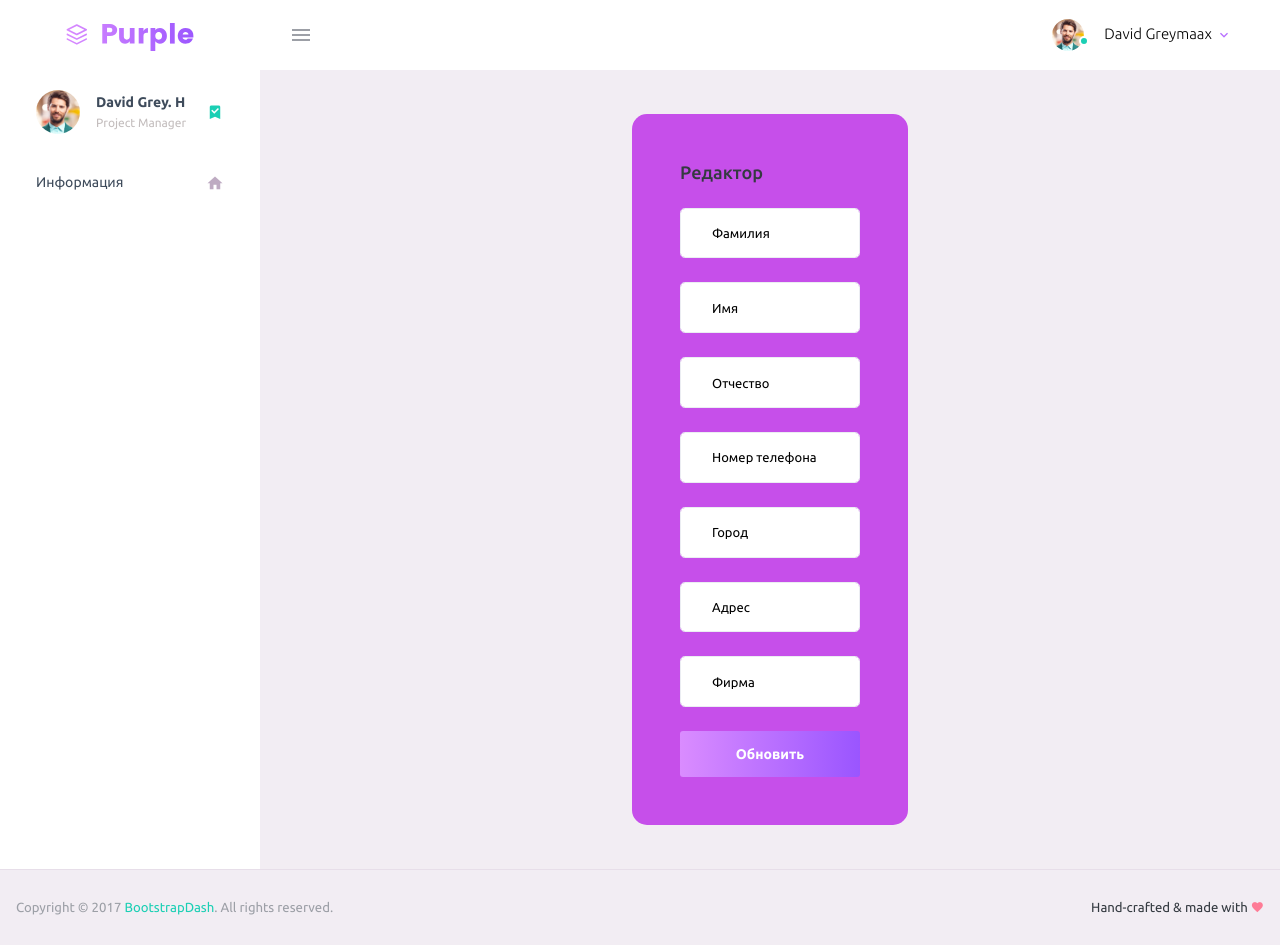
After one commit to Kretova23/adress-book-php, a PHP site: template templates/admin/pages/editcontact.twig in a window 1280 px wide. The commit adds this page. Run offline with PHP 8.4, Linux system fonts and the light colour scheme; the template is opened without the code that fills it, so the values that code supplies are empty; some libraries are stand-ins or nearby versions.

Commit message:
add edit and update metod in to ContactModel

```diff
--- a/app/panel/PanelView.php
+++ b/app/panel/PanelView.php
@@ -29,4 +29,9 @@ class PanelView extends CoreView
         echo $this->twig->render('/admin/pages/addcontact.twig');
     }
 
+    public function showContactEdit($contact)
+    {
+        echo $this->twig->render('/admin/pages/editcontact.twig',['contact' => $contact]);
+    }
+
 }
--- a/templates/admin/pages/addcontact.twig
+++ b/templates/admin/pages/addcontact.twig
@@ -8,7 +8,7 @@
                             </div>
                             <h4>Редактор</h4>
 
-                            <form class="pt-3 " action="/panel/add/contact" method="post">
+                            <form class="pt-3 " action="/panel/contact/add" method="post">
                                 <div class="form-group">
                                     <input type="text" name="name" class="form-control form-control-lg" id="exampleInputUsername1" placeholder="Имя">
                                 </div>
--- /dev/null
+++ b/templates/admin/pages/editcontact.twig
@@ -0,0 +1,70 @@
+{% extends "/admin/main.twig" %}
+
+{% block content %}
+                       <div class="col-lg-4 mx-auto ">
+                        <div class="auth-form-light text-left p-5 " style="background-color: #c64fea; border-radius: 15px;">
+                            <div class="brand-logo">
+
+                            </div>
+                            <h4>Редактор</h4>
+
+                            <form class="pt-3 " action="/panel/contact/edit" method="post">
+                                <div class="form-group">
+                                    <input type="text" name="SecondName" value="{{ contact.SecondName }}" class="form-control form-control-lg"  placeholder="Фамилия">
+                                </div>
+                                <div class="form-group">
+                                    <input type="text" name="name" class="form-control form-control-lg"  placeholder="Имя" value="{{ contact.name }}">
+                                </div>
+                                <div class="form-group">
+                                    <input type="text" name="ThirdName" value="{{ contact.ThirdName }}" class="form-control form-control-lg"  placeholder="Отчество">
+                                </div>
+
+
+                                <div class="form-group">
+                                    <input type="text" name="Number" value="{{ contact.Number }}" class="form-control form-control-lg"  placeholder="Номер телефона">
+                                </div>
+
+                                <div class="form-group">
+                                    <input type="text" name="City" value="{{ contact.City }}" class="form-control form-control-lg"  placeholder="Город">
+                                </div>
+                                <div class="form-group">
+                                    <input type="text" name="Adress" value="{{ contact.Adress }}" class="form-control form-control-lg"  placeholder="Адрес">
+                                </div>
+                                <div class="form-group">
+                                    <input type="hidden" name="id" value="{{ contact.id }}" >
+                                </div>
+
+
+
+                                <div class="form-group">
+                                    <input type="text" name="Category" value="{{ contact.Category }}" class="form-control form-control-lg"  placeholder="Фирма">
+                                </div>
+
+                                <div class="mt-3">
+                                    <input type="submit" name="btnEdit" class="btn btn-block btn-gradient-primary btn-lg font-weight-medium auth-form-btn" value="Обновить">
+
+                                </div>
+
+                            </form>
+                        </div>
+                    </div>
+                </div>
+            </div>
+            <!-- content-wrapper ends -->
+        </div>
+        <!-- page-body-wrapper ends -->
+    </div>
+    <!-- container-scroller -->
+    <!-- plugins:js -->
+    <script src="/templates/admin/assets/vendors/js/vendor.bundle.base.js"></script>
+    <!-- endinject -->
+    <!-- Plugin js for this page -->
+    <!-- End plugin js for this page -->
+    <!-- inject:js -->
+    <script src="/templates/admin/assets/js/off-canvas.js"></script>
+    <script src="/templates/admin/assets/js/hoverable-collapse.js"></script>
+    <script src="/templates/admin/assets/js/misc.js"></script>
+    <!-- endinject -->
+    </body>
+    </html>
+{% endblock %}
```
Also changed, not shown: app/ContactModel.php (+34 -2 lines), app/panel/PanelController.php (+26 -11 lines), index.php (+6 -3 lines).
